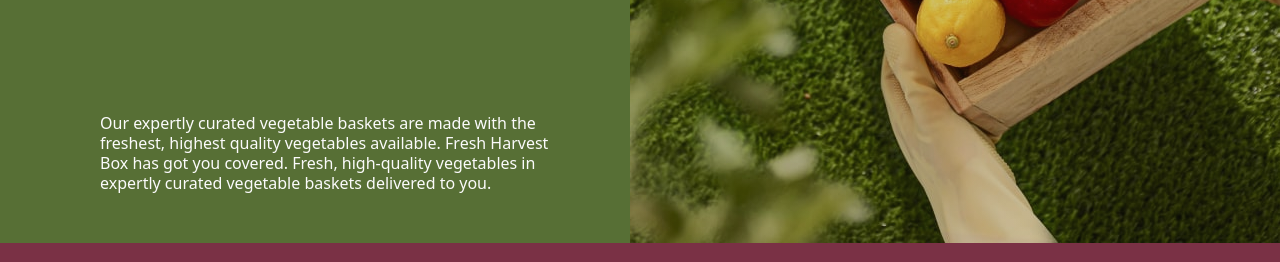
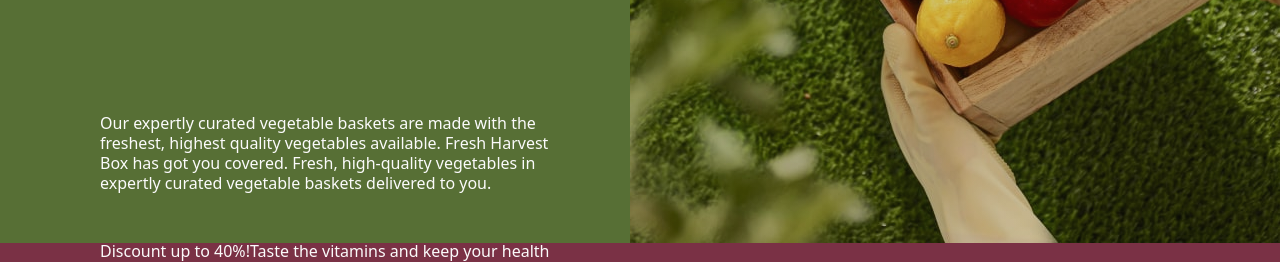
Before and after one commit to ReshetS/team-project, a website built with Vite: page src/index.html in a window 1280 px wide. Shown: the part 621-883 px from the top of the page. Built offline with nearby package versions, Linux system fonts and the light colour scheme.

Commit message:
Add markup of "Advertisement" section * visualy-hidden header * content of section

```diff
--- a/src/partials/advertisement.html
+++ b/src/partials/advertisement.html
@@ -1,3 +1,11 @@
 <section class="advertisement">
-
+  <div class="container">
+    <h2 class="visually-hidden">Advertisement</h2>
+    <p class="adver-text">
+      <span class="discount-title">Discount up to 40%!</span
+      ><span class="discount-description"
+        >Taste the vitamins and keep your health</span
+      >
+    </p>
+  </div>
 </section>
```
